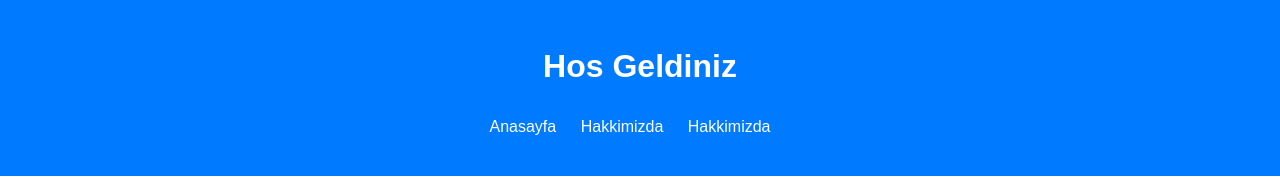
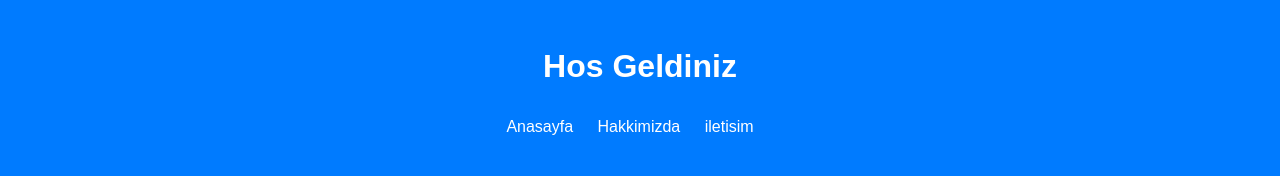
Before and after one commit to Temiralp/websitesi, a plain HTML site: page iletisim.html in a window 1280 px wide. Shown: the top 193 px of the page. Drawn offline with Linux system fonts and the light colour scheme.

Commit message:
değişiklikler

```diff
--- a/iletisim.html
+++ b/iletisim.html
@@ -13,7 +13,7 @@
             <ul>
                 <li><a href="index.html">Anasayfa</a></li>
                 <li><a href="hakkimizda.html">Hakkimizda</a></li>
-                <li><a href="iletisim.html">Hakkimizda</a></li>
+                <li><a href="iletisim.html">iletisim</a></li>
 
                 <!-- Diğer ba lant lar eklenebilir -->
             </ul>
```
